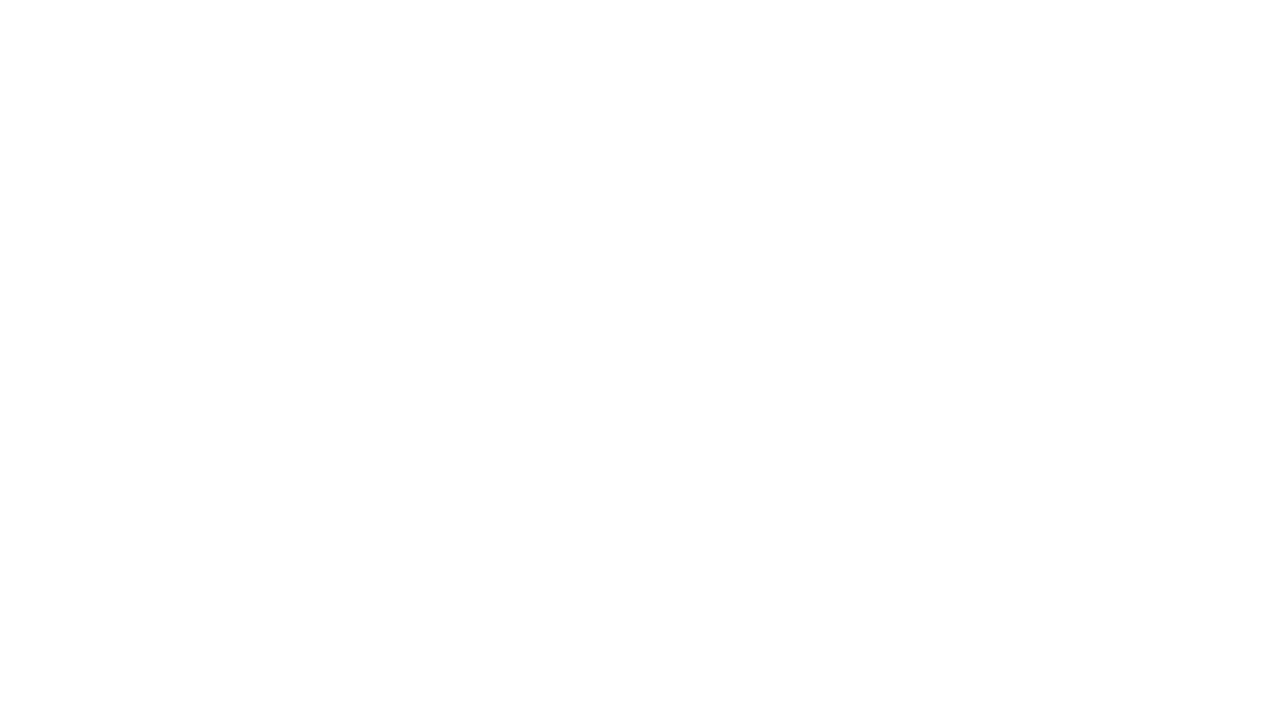
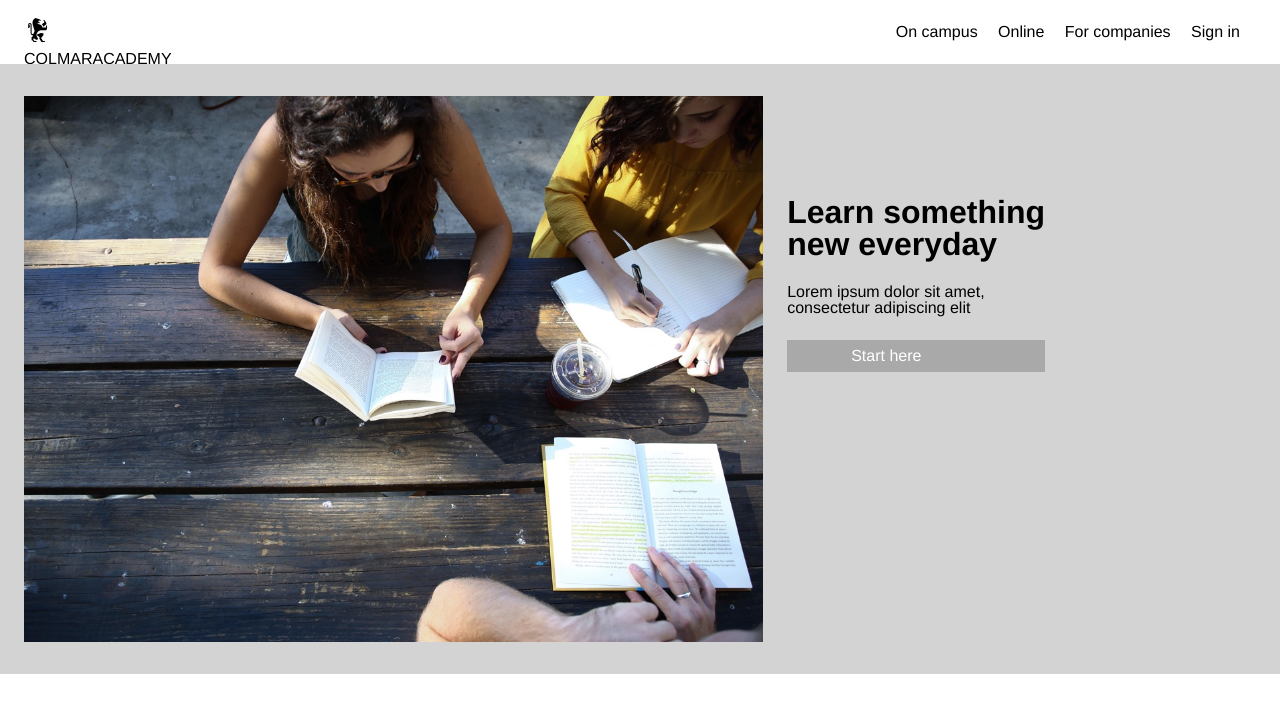
Before and after one commit to hwineland/ColmarAcademy, a plain HTML site: page index.html in a window 1280 px wide. Drawn offline with Linux system fonts and the light colour scheme; files whose address does not match are found by name.

Commit message:
styled layout of header and banner

```diff
--- a/Resources/Styles/style.css
+++ b/Resources/Styles/style.css
@@ -0,0 +1,68 @@
+/* Universal */
+
+html {
+  font-family: Helvetica;
+  font-size: 16px;
+}
+
+/* Header */
+
+header {
+  position: fixed;
+  height: 64px;
+  width: 100%;
+}
+
+header .content {
+  display: flex;
+  align-items: center;
+  padding: 16px 24px 16px 24px;
+}
+
+header .logo {
+flex: 1;
+height: 32px;
+}
+
+nav ul li{
+  display: inline-flex;
+  justify-content: space-around;
+  padding-right: 16px;
+}
+
+/* Banner */
+
+.banner {
+  position: relative;
+  top: 64px;
+  display: flex;
+
+  padding: 32px 24px;
+  background-color: #D3D3D3;
+}
+
+.banner img {
+  height: 60%;
+  width: 60%;
+
+}
+
+.banner-content {
+  padding-left: 24px;
+margin-top: 100px;
+}
+
+.banner-content h1{
+  font-size: 32px;
+  font-weight: bold;
+}
+
+.banner-content p{
+  margin-top: 24px;
+}
+
+.banner-content .button {
+ color: white;
+ background-color: #A9A9A9;
+ padding: 8px 64px;
+}
--- a/index.html
+++ b/index.html
@@ -7,6 +7,29 @@
     <link href="./Resources/Styles/style.css" type="text/css" rel="stylesheet"/>
   </head>
   <body>
-
+    <header>
+      <div class="content">
+        <div class="logo">
+          <img src="file:///C:/Users/hmwin/Documents/ColmarAcademy/Resources/Images/ic-logo.svg"/>
+        <p>COLMARACADEMY</p>
+        </div>
+        <nav>
+          <ul>
+            <li>On campus</li>
+            <li>Online</li>
+            <li>For companies</li>
+            <li>Sign in</li>
+          </ul>
+        </nav>
+      </div>
+    </header>
+    <div class="banner">
+      <img src="./Resources/Images/banner.jpg"/>
+      <div class="banner-content">
+        <h1>Learn something<br/> new everyday</h1>
+        <p>Lorem ipsum dolor sit amet,<br/> consectetur adipiscing elit</p>
+        <p class="button">Start here</p>
+      </div>
+    </div>
   </body>
 </html>
```
